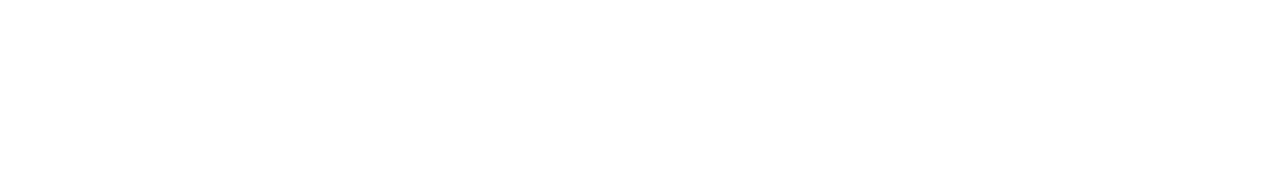
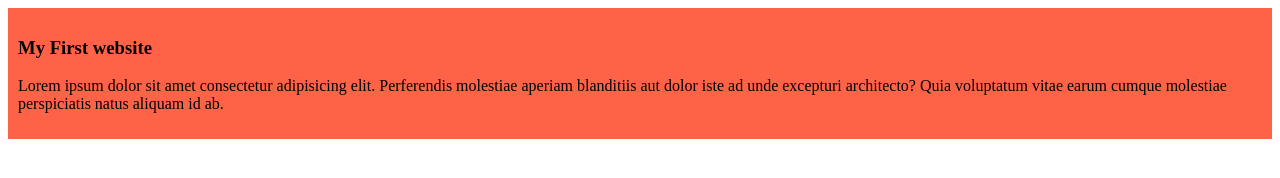
Before and after one commit to Amjadhossain01/my-simple-website, a plain HTML site: page index.html in a window 1280 px wide. Drawn offline with Linux system fonts and the light colour scheme.

Commit message:
addeded the first commit

```diff
--- a/index.html
+++ b/index.html
@@ -4,8 +4,12 @@
     <meta charset="UTF-8">
     <meta name="viewport" content="width=device-width, initial-scale=1.0">
     <title>my simple website</title>
+    <link rel="stylesheet" href="styles/blog.css">
 </head>
 <body>
-
+    <div>
+        <h3>My First website</h3>
+        <p>Lorem ipsum dolor sit amet consectetur adipisicing elit. Perferendis molestiae aperiam blanditiis aut dolor iste ad unde excepturi architecto? Quia voluptatum vitae earum cumque molestiae perspiciatis natus aliquam id ab.</p>
+    </div>
 </body>
 </html>
--- /dev/null
+++ b/styles/blog.css
@@ -0,0 +1,4 @@
+div{
+    background-color: tomato;
+    padding: 10px;
+}
```
